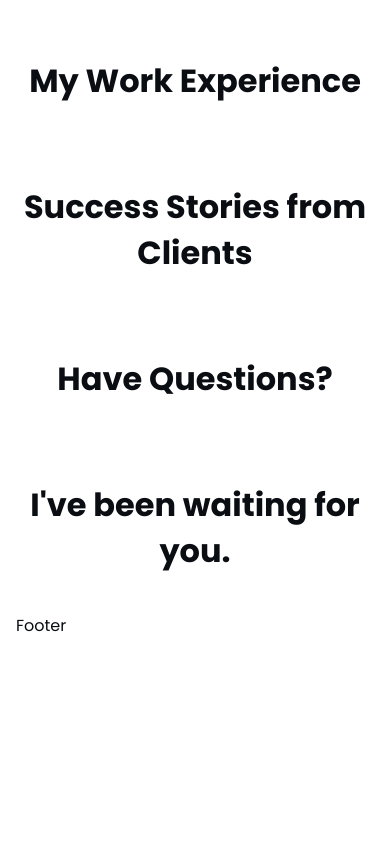
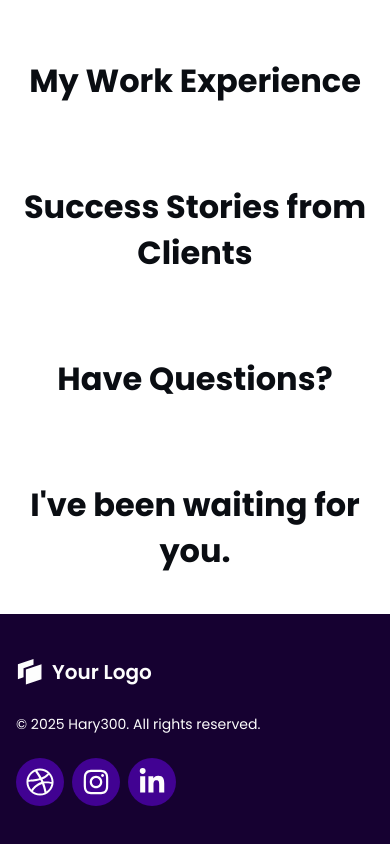
Before and after one commit to Hary300/Personal-Project-39-Dark-Violet-Portfolio, a React (Vite) app: page / in a window 390 px wide. Shown: the part 1539-2383 px from the top of the page. Before the commit the page ends 2177 px from the top, so only its background shows below. Built offline with nearby package versions, Linux system fonts and the light colour scheme.

Commit message:
feat: update Footer and MobileNav components with social links and close button functionality

```diff
--- a/src/components/layouts/Footer.tsx
+++ b/src/components/layouts/Footer.tsx
@@ -1,5 +1,35 @@
+import { footerData } from '@/data/footerData';
+import Logo from '../shared/Logo';
+
 const Footer = () => {
-  return <footer className='px-4 sm:px-10 lg:px-15 xl:px-30'>Footer</footer>;
+  const socialLinks = footerData.socialLinks;
+  return (
+    <footer className='flex flex-col gap-5 sm:flex-row sm:justify-between px-4 sm:px-10 lg:px-15 xl:px-30 py-10 lg:py-6 bg-primary-400 sm:items-center'>
+      <div className='flex flex-col gap-5 text-neutral-25 lg:flex-row'>
+        <div className='flex'>
+          <Logo />
+        </div>
+        <p className='text-sm sm:text-md'>{footerData.copyrightText}</p>
+      </div>
+
+      <div className='flex gap-2'>
+        {socialLinks.map((link) => {
+          const Icon = link.icon;
+          return (
+            <a
+              href={link.url}
+              key={link.id}
+              target='_blank'
+              rel='noopener noreferrer'
+              className='rounded-full shrink-0 size-12 flex items-center justify-center text-neutral-25 bg-[#410292] hover:text-neutral-950 hover:bg-neutral-25 active:translate-px transition-all duration-300'
+            >
+              <Icon className='size-7 ' />
+            </a>
+          );
+        })}
+      </div>
+    </footer>
+  );
 };
 
 export default Footer;
--- a/src/components/shared/MobileNav.tsx
+++ b/src/components/shared/MobileNav.tsx
@@ -2,6 +2,8 @@ import { Sheet, SheetContent, SheetTrigger } from '@/components/ui/sheet';
 import { navData } from '@/data/navData';
 import { Button } from '../ui/button';
 import Logo from './Logo';
+import { RxCross2 } from 'react-icons/rx';
+import { Dialog as SheetPrimitive } from 'radix-ui';
 
 const MobileNav = () => {
   const ctaButton = navData.ctaButton;
@@ -17,7 +19,14 @@ const MobileNav = () => {
           </Button>
         </SheetTrigger>
         <SheetContent className='flex flex-col gap-4 px-4 py-6 items-start'>
-          <Logo />
+          <div className='flex justify-between items-center w-full'>
+            <Logo />
+            <SheetPrimitive.Close data-slot='sheet-close' asChild>
+              <Button variant='ghost' className='px-0 h-auto'>
+                <RxCross2 className='size-6' />
+              </Button>
+            </SheetPrimitive.Close>
+          </div>
 
           <div className='flex flex-col gap-4 w-full'>
             <nav className='w-full'>
```
